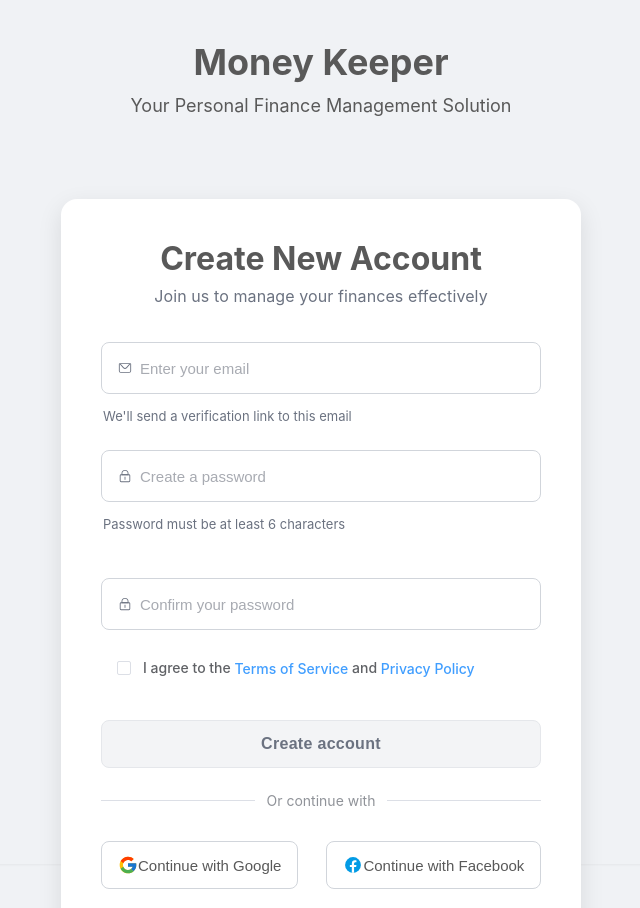
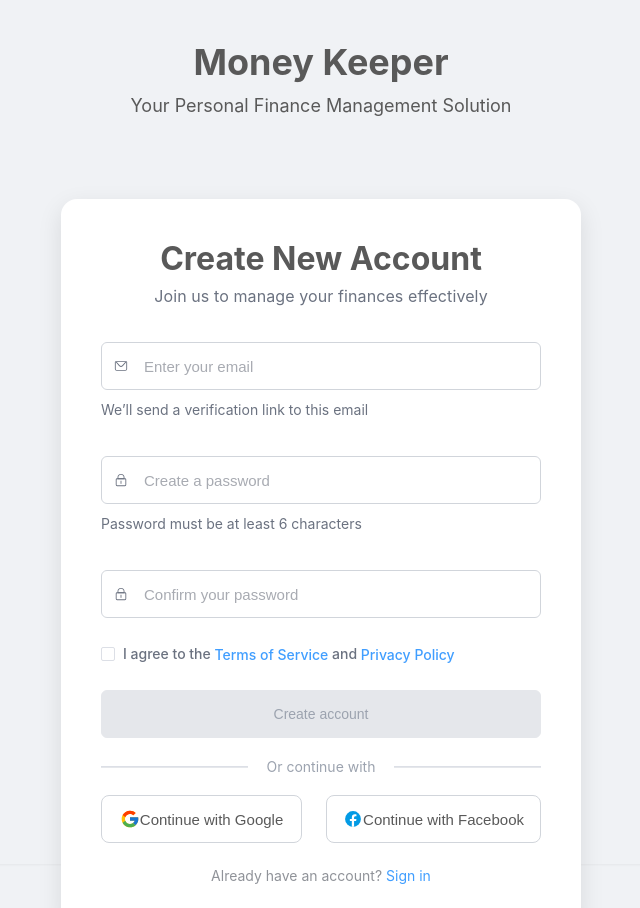
Before and after one commit to samdofreelancer/money-keeper, a Vue app in the folder frontend/: page /register in a window 1280 px wide. Shown: the whole page, without its empty margins (319-959 px from the left). Built offline with nearby package versions, Linux system fonts and the light colour scheme.

Commit message:
Update RegisterView.vue

```diff
--- a/frontend/src/views/RegisterView.vue
+++ b/frontend/src/views/RegisterView.vue
@@ -17,18 +17,20 @@
           @submit.prevent="handleRegister"
           aria-label="Registration form"
         >
-          <el-form-item prop="username">
+          <el-form-item prop="email" class="mb-4">
             <el-input
-              v-model="form.username"
+              v-model="form.email"
               type="email"
               placeholder="Enter your email"
               prefix-icon="Message"
               aria-label="Email input"
+              id="email-input"
+              aria-describedby="email-helper-text email-error-message"
             />
-            <div class="field-hint">We'll send a verification link to this email</div>
+            <p id="email-helper-text" class="text-gray-500 text-sm mt-1">We’ll send a verification link to this email</p>
           </el-form-item>
 
-          <el-form-item prop="password">
+          <el-form-item prop="password" class="mb-4">
             <el-input
               v-model="form.password"
               type="password"
@@ -36,13 +38,13 @@
               prefix-icon="Lock"
               show-password
               aria-label="Password input"
+              id="password-input"
+              aria-describedby="password-helper-text password-error-message"
             />
-            <div class="password-requirements">
-              Password must be at least 6 characters
-            </div>
+            <p id="password-helper-text" class="text-gray-500 text-sm mt-1">Password must be at least 6 characters</p>
           </el-form-item>
 
-          <el-form-item prop="confirmPassword">
+          <el-form-item prop="confirmPassword" class="mb-4">
             <el-input
               v-model="form.confirmPassword"
               type="password"
@@ -50,17 +52,21 @@
               prefix-icon="Lock"
               show-password
               aria-label="Confirm password input"
+              id="confirm-password-input"
+              aria-describedby="confirm-password-error-message"
             />
           </el-form-item>
 
-          <el-form-item class="terms-checkbox">
+          <el-form-item class="terms-checkbox mb-4" :class="{ 'is-error': termsError }">
             <el-checkbox
               v-model="acceptTerms"
-              @change="validateTerms"
               size="large"
+              id="terms-checkbox"
+              aria-describedby="terms-error-message"
             >
               I agree to the <el-link type="primary" @click.prevent="showTerms">Terms of Service</el-link> and <el-link type="primary" @click.prevent="showPrivacy">Privacy Policy</el-link>
             </el-checkbox>
+            <div v-if="termsError" id="terms-error-message" class="el-form-item__error" role="alert">{{ termsError }}</div>
           </el-form-item>
 
           <div class="form-actions">
@@ -68,8 +74,8 @@
               type="primary"
               native-type="submit"
               :loading="loading"
-              class="submit-btn"
-              :class="{ 'is-disabled': !acceptTerms }"
+              class="create-account-btn"
+              :disabled="!isFormValid"
               @click="handleRegister"
               aria-label="Create account button"
             >
@@ -78,18 +84,18 @@
           </div>
         </el-form>
 
-        <div class="social-divider">
+        <div class="social-divider mt-5 mb-5">
           <span>Or continue with</span>
         </div>
 
-        <div class="social-buttons">
+        <div class="social-buttons flex flex-col md:flex-row gap-3 mb-6">
           <el-button class="social-btn google-btn" :loading="googleLoading">
-            <img src="@/assets/google-icon.svg" alt="Google" class="social-icon" />
-            Continue with Google
+            <img src="@/assets/google-icon.svg" alt="Google" class="social-icon pl-2" />
+            <span class="ml-2">Continue with Google</span>
           </el-button>
           <el-button class="social-btn facebook-btn" :loading="facebookLoading">
-            <img src="@/assets/facebook-icon.svg" alt="Facebook" class="social-icon" />
-            Continue with Facebook
+            <img src="@/assets/facebook-icon.svg" alt="Facebook" class="social-icon pl-2" />
+            <span class="ml-2">Continue with Facebook</span>
           </el-button>
         </div>
 
@@ -103,7 +109,7 @@
 </template>
 
 <script setup lang="ts">
-import { ref } from "vue";
+import { ref, computed, nextTick } from "vue";
 import { useRouter } from "vue-router";
 import { ElMessage } from 'element-plus';
 import { useAuthStore } from '@/stores/auth';
@@ -117,9 +123,10 @@ const loading = ref(false);
 const googleLoading = ref(false);
 const facebookLoading = ref(false);
 const acceptTerms = ref(false);
+const termsError = ref(''); // New ref for terms error
 
 const form = ref({
-  username: '',
+  email: '', // Renamed from username to email for clarity
   password: '',
   confirmPassword: ''
 });
@@ -140,19 +147,21 @@ const showPrivacy = () => {
   // Implement opening privacy policy in new tab
 };
 
-const validateTerms = (value: boolean) => {
-  acceptTerms.value = value;
+const validateEmail = (rule: any, value: string, callback: any) => {
   if (!value) {
-    ElMessage({
-      message: 'Please accept the Terms of Service and Privacy Policy to continue',
-      type: 'warning'
-    });
+    callback(new Error('Please enter your email address.'));
+  } else if (!/^[^\s@]+@[^\s@]+\.[^\s@]+$/.test(value)) { // Simple RFC-ish regex
+    callback(new Error('Please enter a valid email address.'));
+  } else {
+    callback();
   }
 };
 
-const validatePass = (rule: any, value: any, callback: any) => {
+const validatePassword = (rule: any, value: string, callback: any) => {
   if (value === '') {
-    callback(new Error('Please enter password'));
+    callback(new Error('Please create a password.'));
+  } else if (value.length < 6) {
+    callback(new Error('Password must be at least 6 characters.'));
   } else {
     if (form.value.confirmPassword !== '') {
       if (formRef.value) {
@@ -163,39 +172,61 @@ const validatePass = (rule: any, value: any, callback: any) => {
   }
 };
 
-const validatePass2 = (rule: any, value: any, callback: any) => {
+const validateConfirmPassword = (rule: any, value: string, callback: any) => {
   if (value === '') {
-    callback(new Error('Please confirm password'));
+    callback(new Error('Please confirm your password.'));
   } else if (value !== form.value.password) {
-    callback(new Error("Passwords don't match!"));
+    callback(new Error("Passwords don't match."));
   } else {
     callback();
   }
 };
 
 const rules = ref<FormRules>({
-  username: [
-    { required: true, message: 'Please enter email', trigger: 'blur' },
-    { type: 'email', message: 'Please enter valid email', trigger: 'blur' }
+  email: [
+    { required: true, validator: validateEmail, trigger: ['blur', 'change'] },
   ],
   password: [
-    { required: true, validator: validatePass, trigger: 'blur' },
-    { min: 6, message: 'Password must be at least 6 characters', trigger: 'blur' }
+    { required: true, validator: validatePassword, trigger: ['blur', 'change'] },
   ],
   confirmPassword: [
-    { required: true, validator: validatePass2, trigger: 'blur' }
+    { required: true, validator: validateConfirmPassword, trigger: ['blur', 'change'] }
   ]
 });
 
-const handleRegister = async (formEl: FormInstance | undefined) => {
-  if (!formEl) return;
+const isFormValid = computed(() => {
+  // Element Plus form validation state is not directly exposed as a single boolean.
+  // We'll rely on manual checks for the button's disabled state.
+  const emailValid = /^[^\s@]+@[^\s@]+\.[^\s@]+$/.test(form.value.email);
+  const passwordValid = form.value.password.length >= 6;
+  const confirmPasswordValid = form.value.confirmPassword === form.value.password && form.value.confirmPassword !== '';
 
-  await formEl.validate(async (valid) => {
-    if (valid) {
+  return emailValid && passwordValid && confirmPasswordValid && acceptTerms.value;
+});
+
+const handleRegister = async () => {
+  termsError.value = ''; // Clear previous terms error
+  if (!formRef.value) return;
+
+  const formValidated = await formRef.value.validate();
+
+  if (!acceptTerms.value) {
+    termsError.value = 'You must agree to the Terms to continue.';
+    // Scroll to terms checkbox if not visible
+    nextTick(() => {
+      const termsElement = document.querySelector('.terms-checkbox');
+      if (termsElement) {
+        termsElement.scrollIntoView({ behavior: 'smooth', block: 'center' });
+      }
+    });
+    return;
+  }
+
+  if (formValidated && acceptTerms.value) {
     try {
       loading.value = true;
       const authStore = useAuthStore();
-        await authStore.register(form.value.username, form.value.password);
+      await authStore.register(form.value.email, form.value.password);
       ElMessage.success('Registration successful!');
       router.push("/login");
     } catch (error: any) {
@@ -204,7 +235,6 @@ const handleRegister = async (formEl: FormInstance | undefined) => {
       loading.value = false;
     }
   }
-  });
 };
 </script>
 
@@ -291,6 +321,10 @@ const handleRegister = async (formEl: FormInstance | undefined) => {
   font-size: 15px;
 }
 
+:deep(.el-form-item) {
+  margin-bottom: 16px; /* Default spacing */
+}
+
 :deep(.el-form-item__label) {
   font-weight: 500;
   padding-bottom: 8px;
@@ -298,21 +332,22 @@ const handleRegister = async (formEl: FormInstance | undefined) => {
 }
 
 :deep(.el-input__wrapper) {
-  padding: 4px 16px !important;
-  background-color: #ffffff !important;
-  border: 1.5px solid #d1d5db !important;
+  background-color: white !important;
+  border: 1px solid #d1d5db !important;
   box-shadow: none !important;
-  border-radius: 8px !important;
+  border-radius: 6px !important; /* rounded-md */
+  padding: 0 12px !important; /* px-3 */
+  height: 46px !important;
   transition: all 0.2s ease;
 }
 
-:deep(.el-input__wrapper:hover) {
-  border-color: #9ca3af !important;
+:deep(.el-input__wrapper.is-focus) {
+  border-color: transparent !important;
+  box-shadow: 0 0 0 2px #34D399 !important; /* focus:ring-2 focus:ring-green-500 */
 }
 
-:deep(.el-input__wrapper.is-focus) {
-  border-color: var(--topcv-primary) !important;
-  box-shadow: 0 0 0 2px rgba(0, 177, 79, 0.08) !important;
+:deep(.el-input__wrapper.is-error) {
+  border-color: #EF4444 !important; /* border-red-500 */
 }
 
 :deep(.el-input__inner) {
@@ -324,44 +359,48 @@ const handleRegister = async (formEl: FormInstance | undefined) => {
 
 :deep(.el-input__prefix) {
   color: #6B7280 !important;
+  margin-right: 8px; /* Adjust icon spacing */
 }
 
-.form-actions {
-  margin-top: 32px;
+.text-gray-500 {
+  color: #6B7280;
 }
 
-.submit-btn {
+.text-sm {
+  font-size: 0.875rem; /* 14px */
+}
+
+.mt-1 {
+  margin-top: 0.25rem; /* 4px */
+}
+
+.create-account-btn {
+  height: 48px !important;
   width: 100%;
-  height: 48px !important;
-  font-size: 16px;
-  font-weight: 600;
-  border-radius: 8px;
-  background-color: var(--topcv-primary);
-  border-color: var(--topcv-primary);
+  border-radius: 6px; /* rounded-md */
+  font-weight: 500; /* font-medium */
+  transition: all 0.2s ease;
+  background-color: #10B981; /* bg-green-500 */
+  border-color: #10B981;
   color: white;
   display: flex;
   align-items: center;
   justify-content: center;
-  position: relative;
-  z-index: 2;
   box-shadow: 0 2px 4px rgba(0, 0, 0, 0.1);
-  letter-spacing: 0.3px;
-  transition: all 0.2s ease;
-  margin-top: 4px;
 }
 
-.submit-btn:hover:not(.is-disabled) {
-  background-color: var(--topcv-primary-hover);
-  border-color: var(--topcv-primary-hover);
+.create-account-btn:hover:not(:disabled) {
+  background-color: #059669; /* hover:bg-green-600 */
+  border-color: #059669;
   transform: translateY(-1px);
   box-shadow: 0 4px 8px rgba(0, 0, 0, 0.15);
 }
 
-.submit-btn.is-disabled {
-  background-color: #f3f4f6 !important;
-  border-color: #e5e7eb !important;
-  color: #6B7280 !important;
+.create-account-btn:disabled {
+  background-color: #E5E7EB !important; /* bg-gray-200 */
+  color: #9CA3AF !important; /* text-gray-500 */
   cursor: not-allowed !important;
+  border-color: #E5E7EB !important;
   box-shadow: none !important;
   opacity: 1 !important;
 }
@@ -388,32 +427,21 @@ const handleRegister = async (formEl: FormInstance | undefined) => {
   text-decoration: underline;
 }
 
-.field-hint {
-  font-size: 13px;
-  color: #6B7280;
-  margin-top: 6px;
-  margin-left: 2px;
+.terms-checkbox {
+  margin-top: 16px;
+  margin-bottom: 16px; /* Adjusted for rhythm */
+  padding-left: 0; /* Align with input left edge */
 }
 
-.password-requirements {
-  font-size: 13px;
-  color: #6B7280;
-  margin-top: 6px;
-  margin-left: 2px;
-  margin-bottom: 20px;
-}
-
-.terms-checkbox {
-  margin-top: 16px;
-  margin-bottom: 28px;
-  padding-left: 16px;
+:deep(.terms-checkbox .el-checkbox__input) {
+  margin-right: 8px; /* Adjust checkbox spacing */
 }
 
 :deep(.terms-checkbox .el-checkbox__label) {
   font-size: 14px;
-  color: var(--topcv-text-secondary);
+  color: #6B7280; /* text-gray-500 */
   line-height: 1.5;
-  padding-left: 12px;
+  padding-left: 0; /* Remove default padding */
   max-width: calc(100% - 24px);
 }
 
@@ -427,10 +455,34 @@ const handleRegister = async (formEl: FormInstance | undefined) => {
   text-decoration: underline;
 }
 
+.social-divider {
+  display: flex;
+  align-items: center;
+  text-align: center;
+  color: #9CA3AF; /* text-gray-400 */
+  font-size: 14px;
+  margin-top: 20px; /* Button -> divider: 16-20px */
+  margin-bottom: 20px;
+}
+
+.social-divider::before, .social-divider::after {
+  content: '';
+  flex: 1;
+  border-bottom: 1px solid #E5E7EB; /* border-gray-300 */
+}
+
+.social-divider:not(:empty)::before {
+  margin-right: .5em;
+}
+
+.social-divider:not(:empty)::after {
+  margin-left: .5em;
+}
+
 .social-buttons {
   display: flex;
-  gap: 16px;
-  margin: 32px 0;
+  gap: 12px; /* gap-3 */
+  margin-bottom: 24px; /* Adjusted for rhythm */
 }
 
 .social-btn {
@@ -439,7 +491,6 @@ const handleRegister = async (formEl: FormInstance | undefined) => {
   display: flex;
   align-items: center;
   justify-content: center;
-  gap: 12px;
   border: 1px solid #d1d5db;
   border-radius: 8px;
   background: white;
@@ -461,7 +512,7 @@ const handleRegister = async (formEl: FormInstance | undefined) => {
 }
 
 /* Mobile Responsiveness */
-@media (max-width: 480px) {
+@media (max-width: 768px) { /* Changed from 480px to 768px for md:flex-row breakpoint */
   .auth-card {
     padding: 24px;
     margin: 16px;
```
Lines whose indentation alone changed are shown as unchanged.
